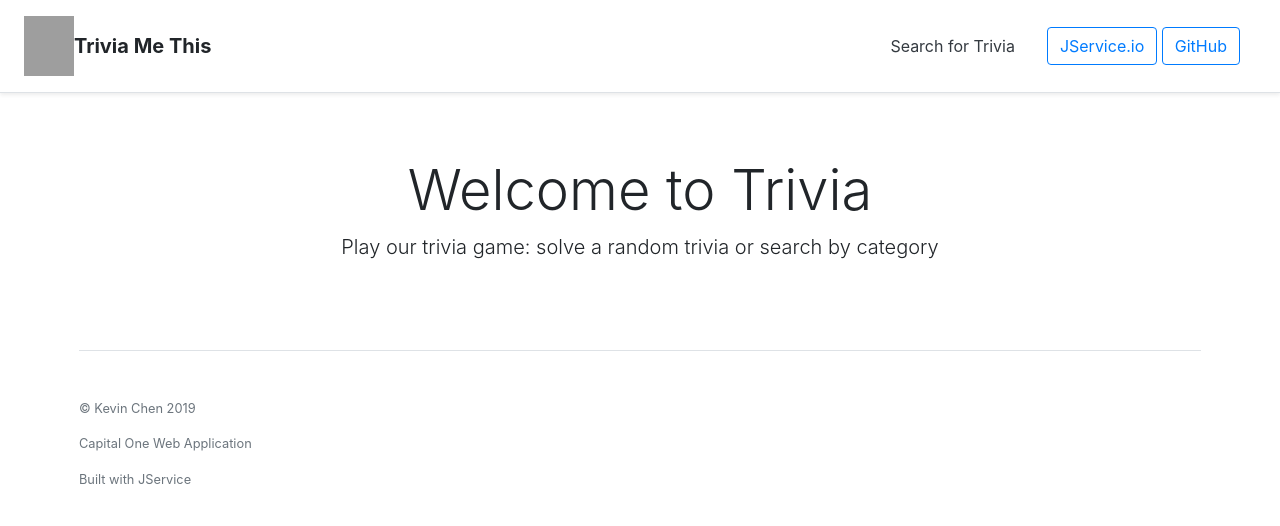
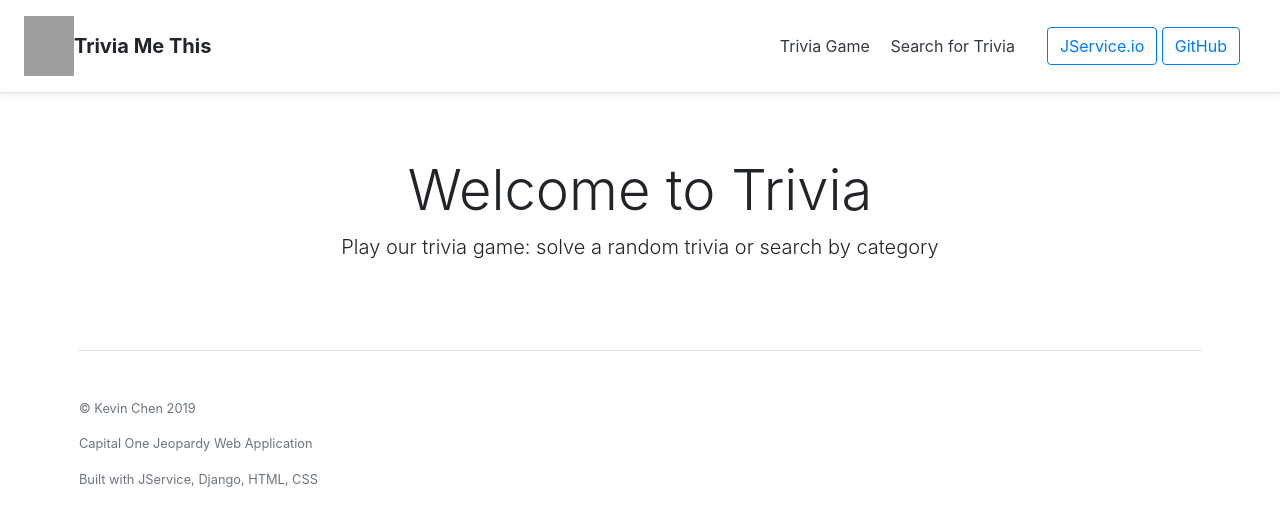
Before and after one commit to kevin-chen/trivia-web-app, a Django app: page / in a window 1280 px wide. Shown: the top 526 px of the page. Run offline with Django 3.2, Linux system fonts and the light colour scheme; data that the repository does not hold is empty; some libraries are stand-ins or nearby versions; grey boxes are pictures that could not be loaded.

Commit message:
added search with from and to date & started game

```diff
--- a/django_project/settings.py
+++ b/django_project/settings.py
@@ -121,5 +121,8 @@ USE_TZ = True
 
 STATIC_ROOT = os.path.join(BASE_DIR, 'staticfiles')
 STATIC_URL = '/static/'
+STATICFILES_DIRS = (
+    os.path.join(BASE_DIR, 'static'),
+)
 
 django_heroku.settings(locals())
--- a/trivia/forms.py
+++ b/trivia/forms.py
@@ -6,9 +6,10 @@ class CategoryForm(forms.Form):
         ('medium', 'Medium'),
         ('hard', 'Hard')
     ]
-    YEARS = [i for i in range(1965, 2019)]
+    YEARS = [i for i in range(1965, 2012)]
 
     # category is the dictionary name and the form variable name
     category = forms.CharField(label='', max_length=100, required=False, widget=forms.TextInput(attrs={'placeholder': 'Category'}))
     difficulty = forms.CharField(label='Difficulty Level', widget=forms.Select(choices=FRUIT_CHOICES))
-    date = forms.DateField(label='Air Date', widget=forms.SelectDateWidget(years=YEARS, empty_label=("Year", "Month", "Day")), required=False)
+    from_date = forms.DateField(label='From ', widget=forms.SelectDateWidget(years=YEARS, empty_label=("Year", "Month", "Day")), required=False)
+    to_date = forms.DateField(label='To ', widget=forms.SelectDateWidget(years=YEARS, empty_label=("Year", "Month", "Day")), required=False)
--- a/trivia/templates/trivia/base.html
+++ b/trivia/templates/trivia/base.html
@@ -19,7 +19,9 @@
         <link rel="canonical" href="https://getbootstrap.com/docs/4.3/examples/pricing/">
 
         <!-- Main CSS -->
-        <link rel="stylesheet" type="text/css" href="{% static 'trivia/main.css' %}">
+        <link rel="stylesheet" type="text/css" href="{% static 'trivia/css/main.css' %}">
+
+        <!-- JavaScript -->
 
         <!-- Title -->
         {% if title %}
@@ -37,6 +39,7 @@
             <h5 class="my-0 mr-md-auto font-weight-normal"><strong>Trivia Me This</strong></h5>
                 <nav class="my-2 my-md- mr-md-4">
                     <!--<a class="p-2 text-dark" href="{% url 'trivia-home' %}">Random Trivia</a>-->
+                    <a class="p-2 text-dark" href="{% url 'trivia-game' %}">Trivia Game</a>
                     <a class="p-2 text-dark" href="{% url 'trivia-search' %}">Search for Trivia</a>
                 </nav>
                 <nav class="my-2 my-md- mr-md-3">
@@ -63,8 +66,8 @@
                 <div class="row">
                     <div class="col-12 col-md">
                         <small class="d-block mb-3 text-muted"> &copy; Kevin Chen 2019 </small>
-                        <small class="d-block mb-3 text-muted"> Capital One Web Application </small>
-                        <small class="d-block mb-3 text-muted"> Built with JService </small>
+                        <small class="d-block mb-3 text-muted"> Capital One Jeopardy Web Application </small>
+                        <small class="d-block mb-3 text-muted"> Built with JService, Django, HTML, CSS </small>
                     </div>
                 </div>
             </footer>
--- a/trivia/templates/trivia/home.html
+++ b/trivia/templates/trivia/home.html
@@ -22,16 +22,17 @@
                     <div class="cursive">
                         <strong>Category:</strong>
                         <br>
-                        {{ triv.category}}
+                        <a href="/category/{{triv.category_id}}">{{ triv.category }}</a>
                     </div>
 
                     <br>
 
-                    <!-- Date -->
+                    <!-- Airdate -->
                     <div class="cursive">
                         <strong>Airdate:</strong>
                         <br>
-                        {{ triv.airdate}}
+                        <a href="/airdate/{{triv.airdate}}">{{ triv.airdate }}</a>
+
                     </div>
 
                     <br>
@@ -40,7 +41,7 @@
                     <div class="cursive">
                         <strong>Difficulty:</strong>
                         <br>
-                        {{ triv.value}}
+                        <a href="/difficulty/{{triv.value}}">{{ triv.value }}</a>
                     </div>
 
                     <br>
--- a/trivia/templates/trivia/search.html
+++ b/trivia/templates/trivia/search.html
@@ -23,9 +23,7 @@
         {% for category in categories %}
             <div class="card border-dark mb-3" style="border-radius: 15px">
                 <div class="card-body text-dark">
-                    <form action="/random" method="post">
-                        <a href="/category/{{category.id}}">{{category.title}}</a>
-                    </form>
+                    <a href="/category/{{category.id}}">{{category.title}}</a>
                 </div>
             </div>
 
--- a/trivia/urls.py
+++ b/trivia/urls.py
@@ -4,7 +4,9 @@ from . import views
 urlpatterns = [
     path('', views.home, name='trivia-home'),
     path('search/', views.search, name='trivia-search'),
-    # path('search/<cate>', views.search_trivia, name='trivia-search'),
     path('category/<id>', views.category_trivia, name='trivia-category'),
-    path('random', views.random, name='trivia-random'),
+    path('airdate/<id>', views.airdate_trivia, name='trivia-airdate'),
+    path('difficulty/<id>', views.difficulty_trivia, name='trivia-difficulty'),
+    path('game/', views.game, name='trivia-game'),
+    path('random', views.random, name='trivia-random') # first ever page
 ]
--- a/trivia/views.py
+++ b/trivia/views.py
@@ -4,6 +4,7 @@ from trivia.forms import CategoryForm
 import requests
 import random as ran
 import re
+import datetime
 
 TAG_RE = re.compile(r'<[^>]+>')
 
@@ -13,7 +14,9 @@ def home(request):
     trivia_set = response.json()
     content = []
     for trivia in trivia_set:
-        dict = { 'id': trivia['id'], 'question' : trivia['question'], 'answer' : TAG_RE.sub('', trivia['answer']), 'category' : trivia['category']['title'], 'airdate' : trivia['airdate'][:10], 'value': trivia['value']}
+        dict = { 'id': trivia['id'], 'question' : trivia['question'], 'answer' : TAG_RE.sub('', trivia['answer']),
+                 'category' : trivia['category']['title'], 'airdate' : trivia['airdate'][:10], 'value': trivia['value'],
+                 'category_id' : trivia['category_id']}
         content.append(dict)
     return render(request, 'trivia/home.html', {'trivia' : content})
 
@@ -26,9 +29,10 @@ def search(request):
 
             cate = data['category'] if data['category']!= "" else None
             diff = data['difficulty']
-            date = data['date'] if data['date'] != None else None
+            from_date = data['from_date'] if data['from_date'] != None else datetime.date(1966, 1, 1)
+            to_date = data['to_date'] if data['to_date'] != None else datetime.date(2011, 12, 12)
 
-            return search_trivia(request, cate, diff, date)
+            return search_trivia(request, cate, diff, (from_date, to_date))
 
     form = CategoryForm()
     content = []
@@ -51,6 +55,7 @@ def search_trivia(request, cate, diff, date):
     offset = 0
 
     while True:
+        print(len(clues_set))
         req = "http://jservice.io/api/categories?count=100&offset=" + str(offset)
         response = requests.get(req)
         category_set = response.json()
@@ -72,21 +77,26 @@ def search_trivia(request, cate, diff, date):
 
                 for clue in clue_question_set: # Loop through all the questions in one category
                     value = clue['value']
-                    airdate = clue['airdate']
+                    airdate = datetime.date(int(clue['airdate'][:4]), int(clue['airdate'][5:7]), int(clue['airdate'][8:10]))
+
                     if value == None:
                         continue
 
                     # Filter by Difficulty
                     dict = {'easy': 0 < value <= 400,
                             'medium': 400 < value <= 800,
-                            'hard': 800 < value <= 1000}
+                            'hard': 800 < value <= 1000,
+                            None : False}
                     hardness = dict[diff]
 
                     # Filter by Date
-                    timeframe = True if (date == None) or (airdate == str(date)+"T12:00:00.000Z") else False # if there is no date or the date matches exactly, add it
+                    # timeframe = True if (date == None) or (airdate == str(date)+"T12:00:00.000Z") else False # if there is no date or the date matches exactly, add it
+                    print(date[0], airdate, date[1], "is", date[0] <= airdate <= date[1])
+                    timeframe = date[0] <= airdate <= date[1]
 
                     if hardness and timeframe: # only if it meets difficulty requirements and timeframe requirements
-                        clues_set += clue_question_set
+                        print("ADDED", value, "and", airdate)
+                        clues_set.append(clue)
 
         offset += 100
 
@@ -94,10 +104,10 @@ def search_trivia(request, cate, diff, date):
         success = True
 
     for clue in clues_set:
-        dict = {'id': clue['id'], 'question': clue['question'], 'answer': TAG_RE.sub('', clue['answer']), 'category':clue['category']['title'], 'airdate' : clue['airdate'][:10], 'value': clue['value']}
+        dict = {'id': clue['id'], 'question': clue['question'], 'answer': TAG_RE.sub('', clue['answer']),
+                'category': clue['category']['title'], 'airdate': clue['airdate'][:10], 'value': clue['value'],
+                'category_id': clue['category_id']}
         content.append(dict)
-
-    # print(content) # content = {clue num, question, answer, category title}
 
     return render(request, 'trivia/trivia.html', {'trivia': content, 'title' : cate, 'success' : success})
 
@@ -109,9 +119,32 @@ def category_trivia(request, id='11510'):
     title = set['title']
     content = []
     for clue in question_set:
-        dict = {'id': clue['id'], 'question': clue['question'], 'answer': TAG_RE.sub('', clue['answer']), 'airdate': clue['airdate'][:10], 'value': clue['value']}
+        dict = {'id': clue['id'], 'question': clue['question'], 'answer': TAG_RE.sub('', clue['answer']), 'airdate': clue['airdate'][:10], 'value': clue['value'],
+                'category_id' : set['id'], 'category': set['title']}
         content.append(dict)
     return render(request, 'trivia/trivia.html', {'trivia' : content, 'title' : title, 'success': True})
+
+def difficulty_trivia(request, id='200'):
+    req = "http://jservice.io/api/clues?value="+id
+    response = requests.get(req)
+    set = response.json()
+    content = []
+    for clue in set:
+        dict = {'id': clue['id'], 'question': clue['question'], 'answer': TAG_RE.sub('', clue['answer']), 'airdate': clue['airdate'][:10], 'value': clue['value'],
+                'category_id' : clue['category']['id'], 'category': clue['category']['title']}
+        content.append(dict)
+    return render(request, 'trivia/trivia.html', {'trivia' : content, 'title' : "Difficulty of "+id, 'success': True})
+
+def airdate_trivia(request, id='2018-01-01'):
+    req = "http://jservice.io/api/clues?min_date="+id+"T12:00:00.000Z&max_date="+id+"T12:00:00.000Z"
+    response = requests.get(req)
+    set = response.json()
+    content = []
+    for clue in set:
+        dict = {'id': clue['id'], 'question': clue['question'], 'answer': TAG_RE.sub('', clue['answer']), 'airdate': clue['airdate'][:10], 'value': clue['value'],
+                'category_id' : clue['category']['id'], 'category': clue['category']['title']}
+        content.append(dict)
+    return render(request, 'trivia/trivia.html', {'trivia' : content, 'title' : id, 'success': True})
 
 def random(request):
     req = 'http://jservice.io/api/random'
@@ -123,3 +156,6 @@ def random(request):
                'title': title,
                'success': True}
     return render(request, 'trivia/random.html', context)
+
+def game(request):
+    pass
```
Also changed, not shown: trivia/templates/trivia/trivia.html (+7 -7 lines), trivia/static/trivia/css/main.css (renamed from trivia/static/trivia/main.css).
